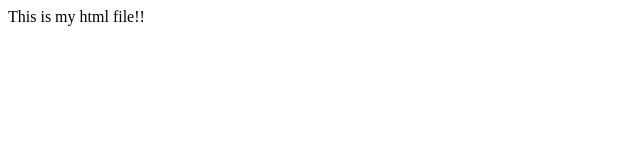
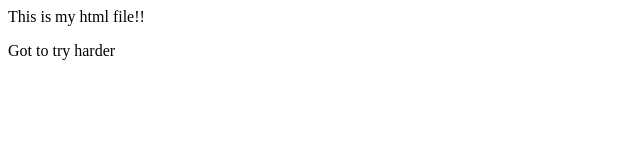
Before and after one commit to Kaliplug/learning_git, a plain HTML site: page index.html in a window 1280 px wide. Shown: the full height of the page, 0-640 px from the left. Drawn offline with Linux system fonts and the light colour scheme.

Commit message:
committing all

```diff
--- a/index.html
+++ b/index.html
@@ -6,5 +6,6 @@
 
     <body>
         This is my html file!!
+        <p>Got to try harder</p>
     </body>
 </html>
```
